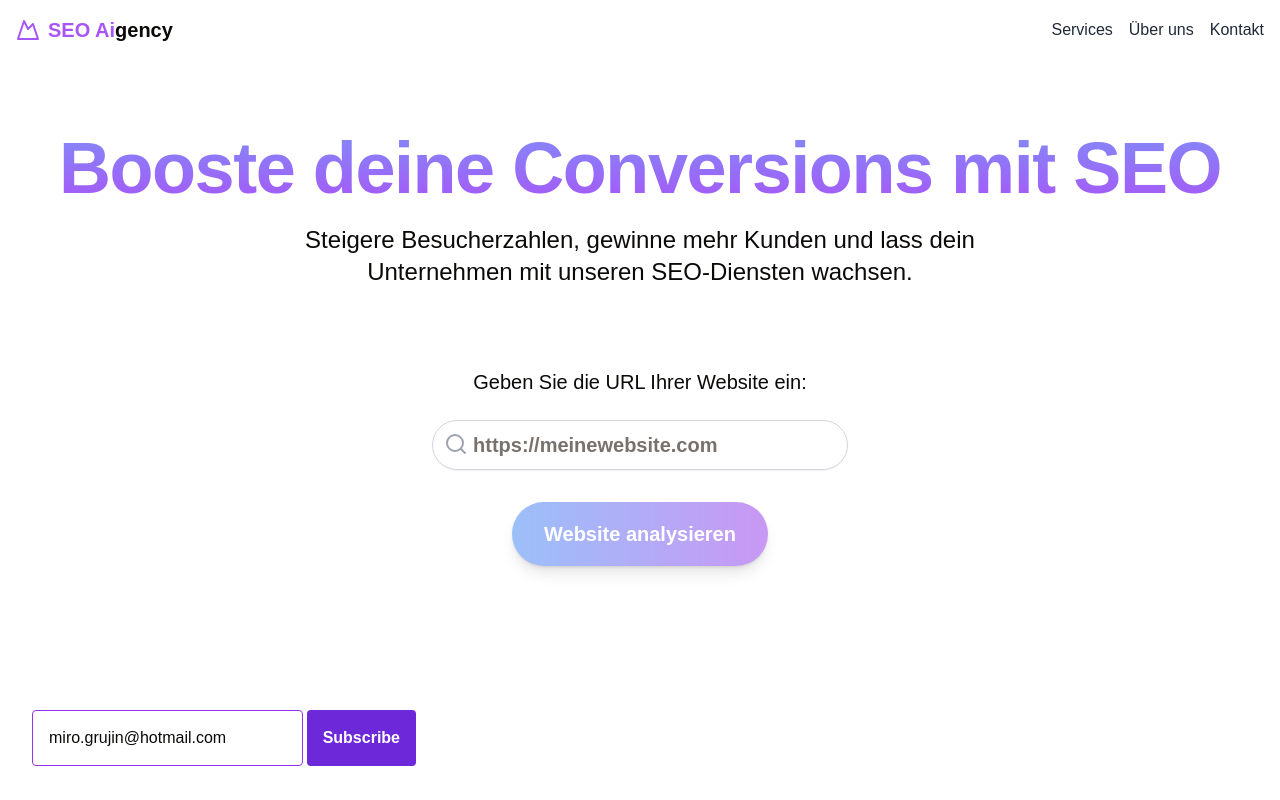
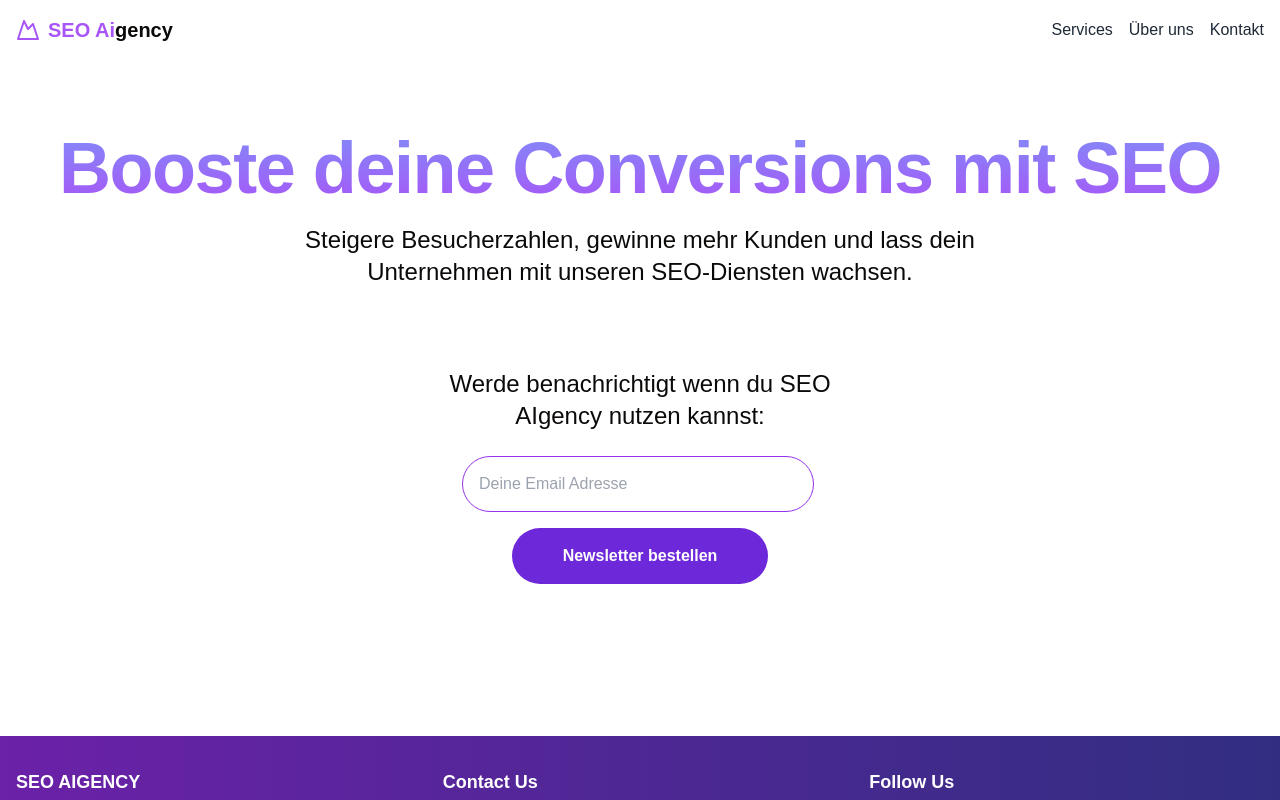
Before and after one commit to heyio/seo-aigency, a Next.js app: page / in a window 1280 px wide. Shown: the top 800 px of the page. Built offline with nearby package versions, Linux system fonts and the light colour scheme.

Commit message:
update hero

```diff
--- a/app/page.tsx
+++ b/app/page.tsx
@@ -23,8 +23,7 @@ export default function LandingPage() {
     <div className="min-h-screen">
       <Navigation />
       <Hero />
-      <Newsletter />
-      <Services />
+      {/* <Services />
       <GoogleRanking />
       <TwoColumnSection />
       <Testimonials />
@@ -33,7 +32,7 @@ export default function LandingPage() {
       <DriveCustomers />
       <WhyChooseUs />
       <Pricing selectedPlan={selectedPlan} setSelectedPlan={setSelectedPlan} />
-      <FAQ />
+      <FAQ /> */}
       <Footer />
     </div>
   );
--- a/components/organisms/hero.tsx
+++ b/components/organisms/hero.tsx
@@ -6,6 +6,7 @@ import { Search } from 'lucide-react';
 import { useState } from 'react'
 import { Progress } from "@/components/ui/progress"
 import { CheckCircle, ArrowRight, Loader2 } from 'lucide-react'
+import Newsletter from './newsletter';
 
 type ResultsType = {
   score: number;
@@ -60,28 +61,8 @@ export default function Hero() {
         return (
           <div className="w-full">
             <motion.div variants={fadeInUp} className="max-w-md mx-auto mb-8 px-4 py-4">
-              <p className="text-xl pb-6">Geben Sie die URL Ihrer Website ein:</p>
-              <div className="relative">
-                <Search className="absolute left-3 top-3 transform text-gray-400" />
-                <Input
-                  placeholder="https://meinewebsite.com"
-                  value={url}
-                  onChange={(e) => setUrl(e.target.value)}
-                  className="pl-10 pr-4 py-6 w-full rounded-full font-bold text-xl border-gray-300 focus:border-black focus:ring-black mb-8"
-                />
-                <motion.div
-                  className="inline-flex items-center text-primary-foreground rounded-full text-lg font-semibold shadow-lg hover:bg-primary/90 transition-colors duration-300 mb-8"
-                  whileHover={{ scale: 1.05 }}
-                  whileTap={{ scale: 0.95 }}
-                  variants={fadeInUp}
-                >
-                  <Button onClick={() => setStep(1)} disabled={!url} className="text-xl font-bold rounded-full p-8 bg-gradient-to-r from-blue-500 to-purple-600 hover:from-blue-600 hover:to-purple-700 text-white">
-                    Website analysieren
-                  </Button>
-                </motion.div>
-              </div>
+              <Newsletter />
             </motion.div>
-
           </div>
         )
       case 1:
--- a/components/organisms/newsletter.tsx
+++ b/components/organisms/newsletter.tsx
@@ -2,7 +2,7 @@ import { FormEvent, useState } from 'react';
 import axios from 'axios';
 
 const Newsletter = () => {
-  const [email, setEmail] = useState<string>('miro.grujin@hotmail.com');
+  const [email, setEmail] = useState<string>('');
   const [status, setStatus] = useState<
     'success' | 'error' | 'loading' | 'idle'
   >('idle');
@@ -36,27 +36,29 @@ const Newsletter = () => {
 
   return (
     <>
+      <div className="text-2xl px-4 max-w-3xl mx-auto">
+        Werde benachrichtigt wenn du SEO AIgency nutzen kannst:
+      </div>
       <form
         className="rounded px-8 pt-6 pb-8 mb-4 max-w-md"
         onSubmit={handleSubscribe}
       >
-        <div className="flex">
+        <div className="flex flex-col gap-4 items-center">
           <input
-            className={`grow mr-1 transition ease-out delay-75 focus-within:border-2 focus-within:border-purple-600 items-center h-14 pr-0.5 rounded caret-purple-700 outline-none px-4 disabled:border-slate-400 border ${
-              statusCode == 400 ? 'border-orange-500' : 'border-purple-600'
-            } `}
+            className={`grow mr-1 transition ease-out delay-75 focus-within:border-2 focus-within:border-purple-600 items-center h-14 pr-0.5 rounded-full w-full caret-purple-700 outline-none px-4 disabled:border-slate-400 border ${statusCode == 400 ? 'border-orange-500' : 'border-purple-600'
+              } `}
             type="email"
-            placeholder="What is your email address?"
+            placeholder="Deine Email Adresse"
             value={email}
             onChange={(e) => setEmail(e.target.value)}
             disabled={status == 'loading'}
           />
           <button
-            className="bg-violet-700 hover:bg-violet-500 text-white font-bold py-2 px-4 rounded focus:outline-none focus:shadow-outline disabled:bg-slate-400"
+            className="bg-violet-700 hover:bg-violet-500 text-white font-bold py-4 px-4 rounded-full w-64 focus:outline-none focus:shadow-outline disabled:bg-slate-400"
             type="submit"
             disabled={status == 'loading'}
           >
-            Subscribe
+            Newsletter bestellen
           </button>
         </div>
         <div className="server-message pt-4 text-green-600">
```
